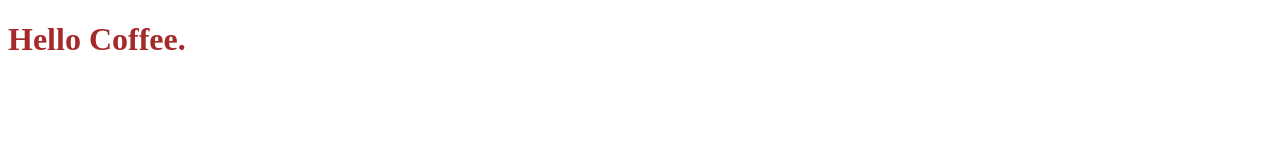
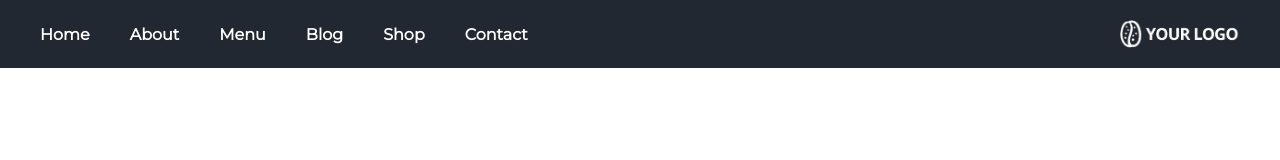
Before and after one commit to mykola-lp/coffee-website, a plain HTML site: page index.html in a window 1280 px wide. Drawn offline with Linux system fonts and the light colour scheme.

Commit message:
Add html header with styles.

```diff
--- a/assets/css/style.css
+++ b/assets/css/style.css
@@ -1,3 +1,105 @@
-h1 {
-  color: brown;
+/*==============================================================
+  # Importing.
+==============================================================*/
+@import url('https://fonts.googleapis.com/css2?family=Montserrat&display=swap');
+
+/*==============================================================
+  # Variables.
+==============================================================*/
+:root {
+  /* colors */
+  --white: #FFFFFF;
+  --black: #000000;
+  --bunker: #222831;
+  --dark-cyan: #29A19C;
+
+  /* font weights */
+  --fw-400: 400;
+  --fw-700: 700;
 }
+
+/*==============================================================
+  # Common Styles.
+==============================================================*/
+* {
+  box-sizing: border-box;
+  margin: 0;
+  padding: 0;
+}
+
+body {
+  font-family: 'Montserrat', sans-serif;
+  color: var(--white);
+  font-weight: var(--fw-700);
+}
+
+a {
+  color: var(--white);
+  text-decoration: none;
+}
+
+ul {
+  list-style-type: none;
+}
+
+img {
+  max-width: 100%;
+  height: auto;
+}
+
+/*==============================================================
+  # Header.
+==============================================================*/
+#header {
+  position: fixed;
+  top: 0;
+  left: 0;
+  width: 100%;
+  padding: 20px;
+  background-color: var(--bunker);
+}
+
+#header .navbar {
+  display: flex;
+  align-items: center;
+  max-width: 1200px;
+  margin: 0 auto;
+  justify-content: space-between;
+}
+
+.navbar .menu-links {
+  display: flex;
+  gap: 40px;
+}
+
+.menu-links ul > li {
+  font-size: 25px;
+  letter-spacing: 1px;
+  line-height: 61px;
+}
+
+.menu-links a {
+  position: relative;
+}
+
+.menu-links a::after {
+  content: '';
+  position: absolute;
+  bottom: -5px;
+  left: 50%;
+  width: 80%;
+  height: 2px;
+  background-color: var(--dark-cyan);
+  transform: translateX(-50%) scaleX(0);
+  transition: transform 0.3s ease;
+}
+
+.menu-links a:hover::after {
+  transform: translateX(-50%) scaleX(1);
+}
+
+.navbar .site-logo > img {
+  width: 120px;
+  vertical-align: middle;
+  margin-left: 50px;
+}
--- a/index.html
+++ b/index.html
@@ -3,10 +3,29 @@
   <head>
     <meta charset="UTF-8">
     <meta name="viewport" content="width=device-width, initial-scale=1.0">
+    <title>Coffee Website</title>
+    <!-- Template Main CSS File. -->
     <link rel="stylesheet" href="assets/css/style.css">
-    <title>Coffee Website</title>
+    <!-- Google Fonts Links. -->
+    <link rel="preconnect" href="https://fonts.googleapis.com">
+    <link rel="preconnect" href="https://fonts.gstatic.com" crossorigin>
+    <link href="https://fonts.googleapis.com/css2?family=Montserrat&display=swap" rel="stylesheet">
   </head>
   <body>
-    <h1>Hello Coffee.</h1>
+    <!-- Header Section BEGIN. -->
+    <header id="header">
+      <nav class="navbar">
+        <ul class="menu-links">
+          <li><a href="#home">Home</a></li>
+          <li><a href="#about">About</a></li>
+          <li><a href="#menu">Menu</a></li>
+          <li><a href="#blog">Blog</a></li>
+          <li><a href="#shop">Shop</a></li>
+          <li><a href="#contact">Contact</a></li>
+        </ul>
+        <a href="#" class="site-logo"><img src="assets/img/site-logo.png" alt="Site logo."></a>
+      </nav>
+    </header>
+    <!-- Header Section END. -->
   </body>
 </html>
```
Also changed, not shown: assets/img/site-logo.png (added).
